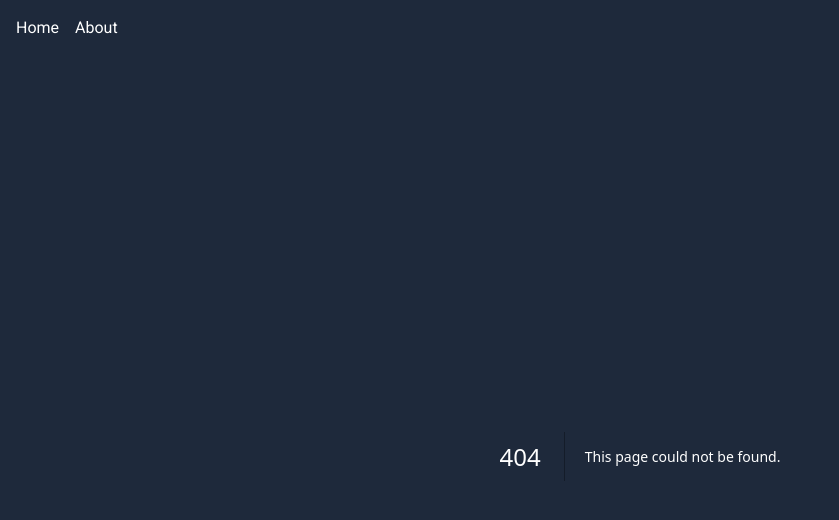
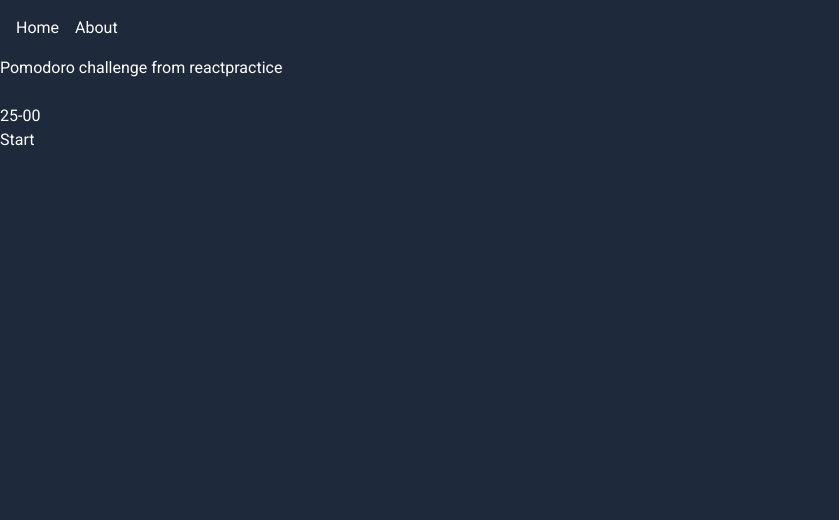
Before and after one commit to xleepy/personal-blog, a Next.js app: page /pomodoro in a window 1280 px wide. Before the commit this address had no page. Shown: the top 520 px of the page, without its empty margins (0-839 px from the left). Built offline with nearby package versions, Linux system fonts and the light colour scheme.

Commit message:
Init pomodoro challenge

```diff
--- a/src/app/page.tsx
+++ b/src/app/page.tsx
@@ -5,7 +5,7 @@ export default async function Home() {
   const posts = await getBlogPostList();
 
   return (
-    <ul>
+    <ul className="flex flex-col gap-y-2">
       {posts.map((post, idx) => {
         return (
           <li key={idx}>
--- /dev/null
+++ b/src/app/pomodoro/page.tsx
@@ -0,0 +1,9 @@
+import PomodoroPost, { frontmatter } from "@/markdown/posts/pomodoro.mdx";
+
+export const metadata = {
+  title: frontmatter.title,
+};
+
+export default function Page() {
+  return <PomodoroPost />;
+}
--- /dev/null
+++ b/src/components/pomodoro-challenge/Pomodoro.tsx
@@ -0,0 +1,70 @@
+"use client";
+import { Fragment, useEffect, useRef, useState } from "react";
+// https://reactpractice.dev/exercise/build-a-pomodoro-app
+
+const Pomodoro = () => {
+  const [time, setTime] = useState<Date>(new Date(25 * 60 * 1000));
+  const [isRunning, setIsRunning] = useState(false);
+  const intervalIdRef = useRef<number | null>(null);
+
+  useEffect(() => {
+    return () => {
+      if (intervalIdRef.current) {
+        clearInterval(intervalIdRef.current);
+      }
+    };
+  }, []);
+
+  const startTimer = () => {
+    intervalIdRef.current = window.setInterval(() => {
+      setTime((state) => {
+        const newTime = new Date(state.getTime() - 1000);
+        if (newTime.getTime() <= 0) {
+          setIsRunning(false);
+          return new Date(25 * 60 * 1000);
+        }
+        return newTime;
+      });
+    }, 1000);
+
+    setIsRunning(true);
+  };
+
+  const stopTimer = () => {
+    if (intervalIdRef.current) {
+      clearInterval(intervalIdRef.current);
+    }
+    intervalIdRef.current = null;
+    setIsRunning(false);
+  };
+
+  const pauseTimer = () => {
+    stopTimer();
+  };
+
+  const restartTimer = () => {
+    stopTimer();
+    setTime(new Date(25 * 60 * 1000));
+  };
+
+  return (
+    <div className="border-black border-solid">
+      <h1>{`${time.getMinutes()}-${time
+        .getSeconds()
+        .toString()
+        .padEnd(2, "0")}`}</h1>
+
+      <div className="flex gap-x-2">
+        {isRunning && (
+          <Fragment>
+            <button onClick={restartTimer}>Restart</button>
+            <button onClick={pauseTimer}>Pause</button>
+          </Fragment>
+        )}
+        {!isRunning && <button onClick={startTimer}>Start</button>}
+      </div>
+    </div>
+  );
+};
+
+export default Pomodoro;
--- /dev/null
+++ b/src/markdown/posts/pomodoro.mdx
@@ -0,0 +1,12 @@
+---
+path: pomodoro
+title: Pomodoro challenge
+---
+
+import Pomodoro from "@/components/pomodoro-challenge/Pomodoro";
+import Link from "next/link";
+
+# Pomodoro challenge from [reactpractice](https://reactpractice.dev/)
+
+<br />
+<Pomodoro />
```
